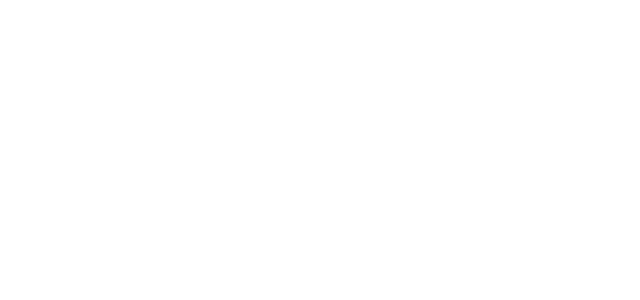
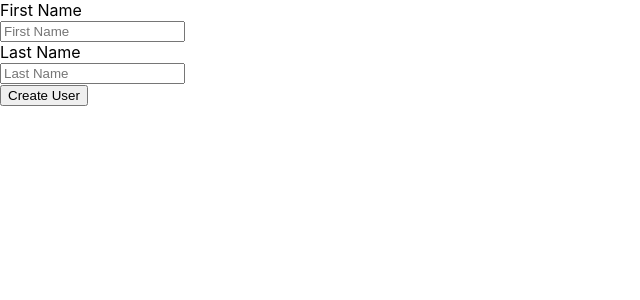
Before and after one commit to mumer271992/users-list, a React (Create React App) app: page /edit/1 in a window 1280 px wide. Shown: the top 300 px of the page, without its empty margins (0-640 px from the left). Built offline with nearby package versions, Linux system fonts and the light colour scheme.

Commit message:
Create and update user

```diff
--- a/src/App.js
+++ b/src/App.js
@@ -15,6 +15,7 @@
           </Route>
           <Route path="/list" component={List} />
           <Route path="/new" component={Create} />
+          <Route path="/edit/:userId" component={Create} />
         </Switch>
       </BrowserRouter>
     </div>
--- a/src/components/UsersList/UsersList.js
+++ b/src/components/UsersList/UsersList.js
@@ -3,7 +3,7 @@
 
 import './UsersList.scss';
 
-const UsersList = ({ list, updateStatus }) => {
+const UsersList = ({ list, updateStatus, onEdit }) => {
   const onStatusUpdate = (id, status) => {
     updateStatus(id, status === 'locked' ? 'active' : 'locked');
   };
@@ -27,6 +27,7 @@
                 <button onClick={() => onStatusUpdate(item.id, item.status)}>
                   Action
                 </button>
+                <button onClick={() => onEdit(item)}>Edit</button>
               </div>
             </div>
           ))}
@@ -49,11 +50,13 @@
 
 UsersList.propTypes = {
   list: PropTypes.arrayOf(PropTypes.any).isRequired,
-  updateStatus: PropTypes.func
+  updateStatus: PropTypes.func,
+  onEdit: PropTypes.func
 };
 
 UsersList.defaultProps = {
-  updateStatus: () => {}
+  updateStatus: () => {},
+  onEdit: () => {}
 };
 
 export default UsersList;
--- a/src/pages/Users/Create/Create.js
+++ b/src/pages/Users/Create/Create.js
@@ -1,14 +1,15 @@
 /* eslint-disable jsx-a11y/label-has-for */
 /* eslint-disable jsx-a11y/label-has-associated-control */
-import React, { useState } from 'react';
+import React, { useState, useEffect } from 'react';
 import PropTypes from 'prop-types';
-import { useHistory } from 'react-router-dom';
+import { useHistory, useParams } from 'react-router-dom';
 
 import './Create.scss';
 
-const userStatuses = ['active', 'locked'];
-const Create = ({ create }) => {
+const Create = ({ list, create, update }) => {
   const history = useHistory();
+  const { userId } = useParams();
+
   const [user, setUser] = useState({
     first_name: '',
     last_name: '',
@@ -29,18 +30,38 @@
 
   const handleSubmit = e => {
     e.preventDefault();
-    e.stopPropagation();
-    create({ ...user }, onSuccess, onError);
+    if (user && user.id) {
+      update(user.id, { ...user }, onSuccess, onError);
+    } else {
+      create({ ...user }, onSuccess, onError);
+    }
   };
 
   const mapInputFieldWithError = (inputField, key) => {
     return (
       <div>
         {inputField}
-        <span>{errors && errors[key] && errors[key][0]}</span>
+        <span>
+          {errors && errors[key] && errors[key][0]
+            ? `${key} ${errors[key][0]}`
+            : ''}
+        </span>
       </div>
     );
   };
+
+  useEffect(() => {
+    if (userId) {
+      const targetUser = list.find(item => item.id === parseInt(userId, 10));
+      if (targetUser) {
+        setUser({
+          id: targetUser.id,
+          first_name: targetUser.first_name,
+          last_name: targetUser.last_name
+        });
+      }
+    }
+  }, [list, userId]);
 
   return (
     <div className="create-user">
@@ -69,32 +90,24 @@
             'last_name'
           )}
         </div>
-        <div>
-          <label>Status</label>
-          {mapInputFieldWithError(
-            <select name="status" value={user.status} onChange={handleChange}>
-              {userStatuses &&
-                userStatuses.map(status => (
-                  <option key={status} value={status}>
-                    {status}
-                  </option>
-                ))}
-            </select>,
-            'status'
-          )}
-        </div>
-        <button type="submit">Create User</button>
+        <button type="submit">
+          {`${user && user.id ? 'Update' : 'Create'}`} User
+        </button>
       </form>
     </div>
   );
 };
 
 Create.propTypes = {
-  create: PropTypes.func
+  list: PropTypes.arrayOf(PropTypes.any),
+  create: PropTypes.func,
+  update: PropTypes.func
 };
 
 Create.defaultProps = {
-  create: () => {}
+  list: [],
+  create: () => {},
+  update: () => {}
 };
 
 export default Create;
--- a/src/pages/Users/Create/CreateHOC.js
+++ b/src/pages/Users/Create/CreateHOC.js
@@ -1,14 +1,20 @@
 import { connect } from 'react-redux';
 import Create from './Create';
-import { createAndStoreUser } from '../../../store/users/action';
+import {
+  createAndStoreUser,
+  updateAndStoreUser
+} from '../../../store/users/action';
 
 const mapStateToProps = state => ({
-  loading: state.users.loading
+  loading: state.users.loading,
+  list: state.users.list
 });
 
 const mapDispatchToProps = dispatch => ({
   create: (data, onSuccess, onError) =>
-    dispatch(createAndStoreUser(data, onSuccess, onError))
+    dispatch(createAndStoreUser(data, onSuccess, onError)),
+  update: (id, data, onSuccess, onError) =>
+    dispatch(updateAndStoreUser(id, data, onSuccess, onError))
 });
 
 export default connect(mapStateToProps, mapDispatchToProps)(Create);
--- a/src/pages/Users/List/List.js
+++ b/src/pages/Users/List/List.js
@@ -1,5 +1,6 @@
 import React, { useEffect, useState, useCallback } from 'react';
 import PropTypes from 'prop-types';
+import { useHistory } from 'react-router-dom';
 
 import UsersList from '../../../components/UsersList/UsersList';
 import Loader from '../../../components/Loader/Loader';
@@ -11,6 +12,7 @@
 };
 
 const List = ({ list, loading, fetchUsers, update }) => {
+  const history = useHistory();
   const [state, setState] = useState(initialState);
 
   const onPrevPage = useCallback(() => {
@@ -53,6 +55,12 @@
     update(id, data);
   };
 
+  const editUser = data => {
+    console.log('Select user: ', data);
+    history.push(`/edit/${data.id}`);
+    // selectUser(data);
+  };
+
   useEffect(() => {
     if (!list || !list.length) {
       fetchUsers();
@@ -66,7 +74,11 @@
   return (
     <div className="users-list-page">
       {loading && <Loader />}
-      <UsersList list={state.users} updateStatus={updateStatus} />
+      <UsersList
+        list={state.users}
+        updateStatus={updateStatus}
+        onEdit={editUser}
+      />
       {list && list.length && (
         <div>
           <button
--- a/src/store/users/action.js
+++ b/src/store/users/action.js
@@ -46,7 +46,7 @@
   };
 };
 
-export const updateAndStoreUser = (id, data) => {
+export const updateAndStoreUser = (id, data, onSuccess, onError) => {
   return dispatch => {
     dispatch(showLoading());
     return api.user
@@ -54,9 +54,11 @@
       .then(() => {
         dispatch(hideLoading());
         dispatch(updateUser(id, data));
+        onSuccess();
       })
-      .catch(() => {
+      .catch(err => {
         dispatch(hideLoading());
+        onError(err);
       });
   };
 };
--- a/src/store/users/reducer.js
+++ b/src/store/users/reducer.js
@@ -2,7 +2,8 @@
 
 const defaultState = {
   list: [],
-  loading: false
+  loading: false,
+  selectedUser: {}
 };
 
 export default (state = defaultState, action) => {
@@ -31,12 +32,17 @@
     case actionTypes.addUser: {
       const { user } = action;
       const existingList = [...state.list];
-      console.log('List Size Before: ', existingList.length);
       existingList.push(user);
-      console.log('List Size After: ', existingList.length);
       return {
         ...state,
         list: existingList
+      };
+    }
+    case actionTypes.selectUser: {
+      const { user } = action;
+      return {
+        ...state,
+        selectedUser: user
       };
     }
     case actionTypes.loading: {
--- a/src/store/users/types.js
+++ b/src/store/users/types.js
@@ -2,7 +2,8 @@
   saveList: 'SAVE_LIST',
   updateUser: 'UPDATE_USER',
   addUser: 'ADD_USER',
-  loading: 'LOADING'
+  loading: 'LOADING',
+  selectUser: 'SELECT_USER'
 };
 
 export default types;
```
